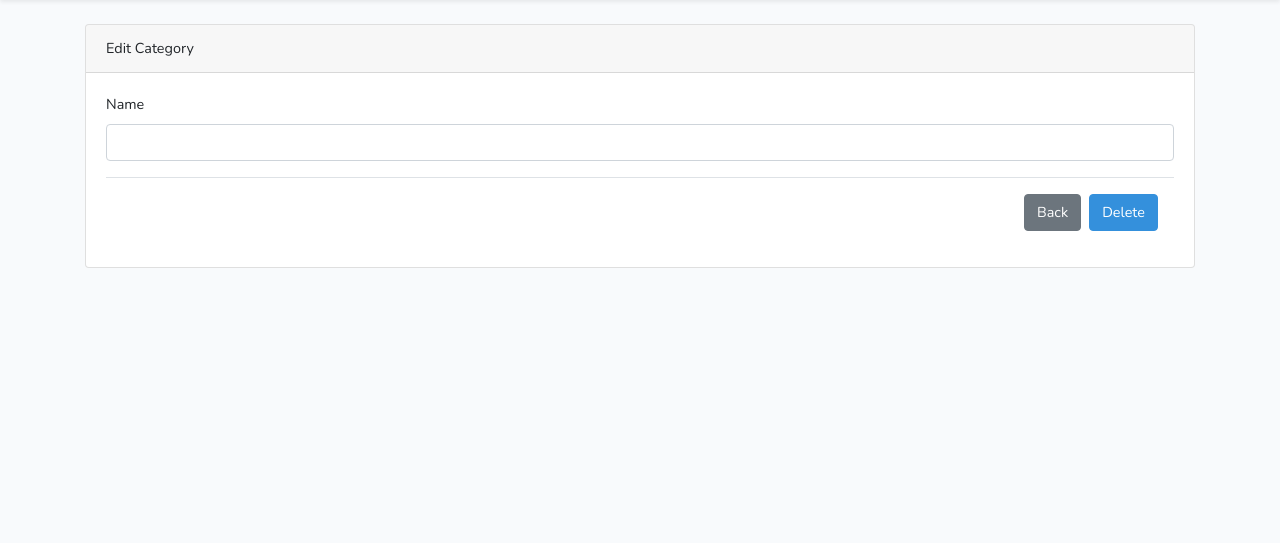
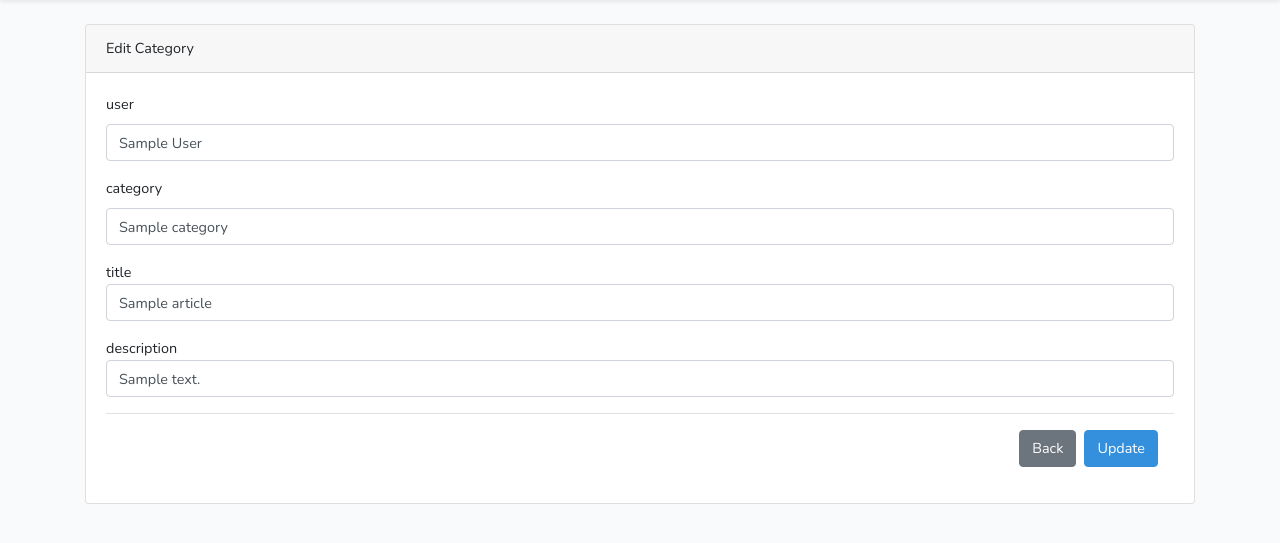
Before and after one commit to sortsom/ProductEcommerce, a Laravel app: page /articles/1/edit in a window 1280 px wide. Shown: the part 55-598 px from the top of the page. Run offline with Laravel 8, Linux system fonts and the light colour scheme; a user stored in the database is signed in; tables that the repository leaves empty hold one stand-in row (values such as "Sample post"); some libraries are stand-ins or nearby versions.

Commit message:
edit category

```diff
--- a/app/Http/Controllers/ArticleController.php
+++ b/app/Http/Controllers/ArticleController.php
@@ -71,9 +71,9 @@ class ArticleController extends Controller
      * Show the form for editing the specified resource.
      *
      * @param int $id
-     * @return Application|Factory|View|\Illuminate\Http\Response
+     * @return Application|Factory|View|\Illuminate\Http\RedirectResponse
      */
-    public function edit($id)
+    public function edit(int $id)
     {
         $categories = Category::get(['id', 'name']);
         $articles = Article::findOrFail($id);
@@ -81,6 +81,7 @@ class ArticleController extends Controller
             'articles' => $articles,
             'categories' => $categories
         ]);
+
     }
 
     /**
@@ -88,9 +89,9 @@ class ArticleController extends Controller
      *
      * @param \Illuminate\Http\Request $request
      * @param int $id
-     * @return \Illuminate\Http\Response
+     * @return \Illuminate\Http\RedirectResponse
      */
-    public function update(Request $request, $id)
+    public function update(Request $request, int $id)
     {
         //
         $articles = Category::findOrFail($id);
@@ -99,17 +100,20 @@ class ArticleController extends Controller
             'title' => $request->title,
             'description' => $request->description
         ]);
-        return redirect()->route('articles.index');
+        return redirect()->route('articles.index')->with("Success",'updated');
     }
 
     /**
      * Remove the specified resource from storage.
      *
      * @param int $id
-     * @return \Illuminate\Http\Response
+     * @return \Illuminate\Http\RedirectResponse
      */
-    public function destroy($id)
+    public function destroy(int $id): \Illuminate\Http\RedirectResponse
     {
-        //
+   $articles= Article::findOrFail($id);
+     $articles->Delete();
+  return redirect()->route('articles.index');
+
     }
 }
--- a/resources/views/articles/edit.blade.php
+++ b/resources/views/articles/edit.blade.php
@@ -7,20 +7,28 @@
                 <div class="card">
                     <div class="card-header">Edit Category</div>
                     <div class="card-body">
-                        <form method="POST" action="#">
+                        <form method="POST" action="{{route('articles.update',$articles->id)}}">
                             @csrf
                             @method('PUT')
                             <div class="form-group">
-                                <label for="email">{{ __('Name') }}</label>
-                                <input id="name" type="text" class="form-control @error('name') is-invalid @enderror"
-                                       name="name" value="">
-                                @error('name')
-                                <span class="invalid-feedback" role="alert">{{ $message }}</span>
-                                @enderror
+                                <label for="email">{{ __('user') }}</label>
+                                <input id="name" type="text" class="form-control" value="{{ old('user',$articles->user->name ) }}">
+                            </div>
+                            <div class="form-group">
+                                <label for="category">{{__('category')}}</label>
+                                <input type="text" id="category" class="form-control" value="{{ old('category',$articles->category->name ) }}">
+                            </div>
+                            <div class="form-group">
+                                <lable for="title">{{__('title')}}</lable>
+                                <input type="text" id="title" class="form-control" value="{{ old('title',$articles->title ) }}">
+                            </div>
+                            <div class="form-group">
+                                <lable for="description">{{__('description')}}</lable>
+                                <input type="text" id="description" class="form-control" value="{{ old('description',$articles->description) }}">
                             </div>
                             <div class="modal-footer">
-                                <a href="{{route('categories.index')}}" class="btn btn-secondary">Back</a>
-                                <button type="submit" class="btn btn-primary">Delete</button>
+                                <a href="{{route('articles.index')}}" class="btn btn-secondary">Back</a>
+                                <button type="submit" class="btn btn-primary">Update</button>
                             </div>
                         </form>
                     </div>
--- a/resources/views/articles/index.blade.php
+++ b/resources/views/articles/index.blade.php
@@ -33,8 +33,8 @@
                                     <th scope="40%">{{ $article->description }}</th>
                                     <th scope="30%">{{ $article->created_at->format('d-m-Y') }}</th>
                                     <td>
-                                        <a href="#" class="btn btn-outline-success">Edit</a>
-                                        <form method="POST" action="" class="d-inline-flex">
+                                        <a href="{{route('articles.edit',$article->id)}}" class="btn btn-outline-success">Edit</a>
+                                        <form method="POST" action="{{route('articles.destroy',$article->id)}}" class="d-inline-flex">
                                             @csrf
                                             @method('DELETE')
                                             <button type="submit" class="btn btn-outline-danger">delete</button>
```
